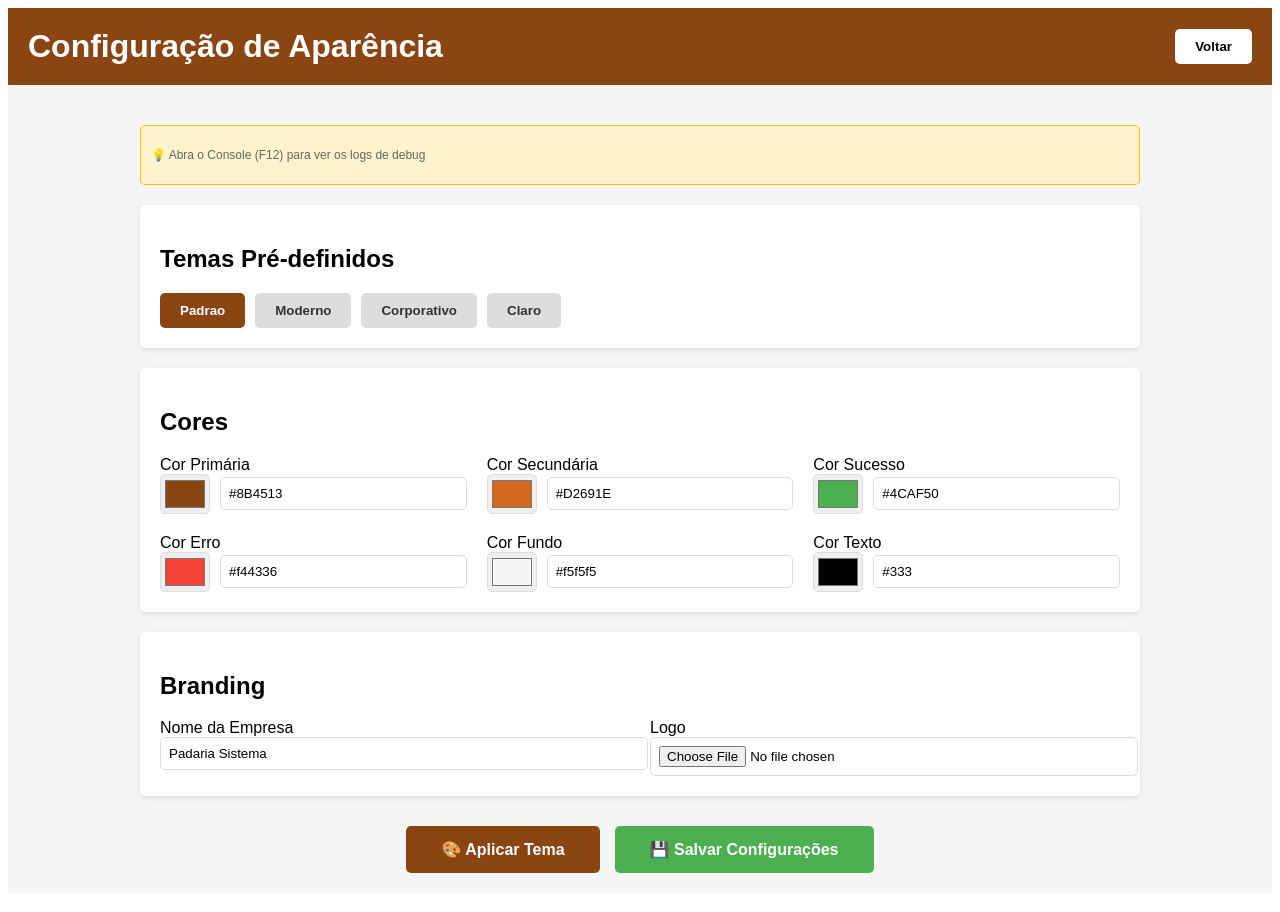
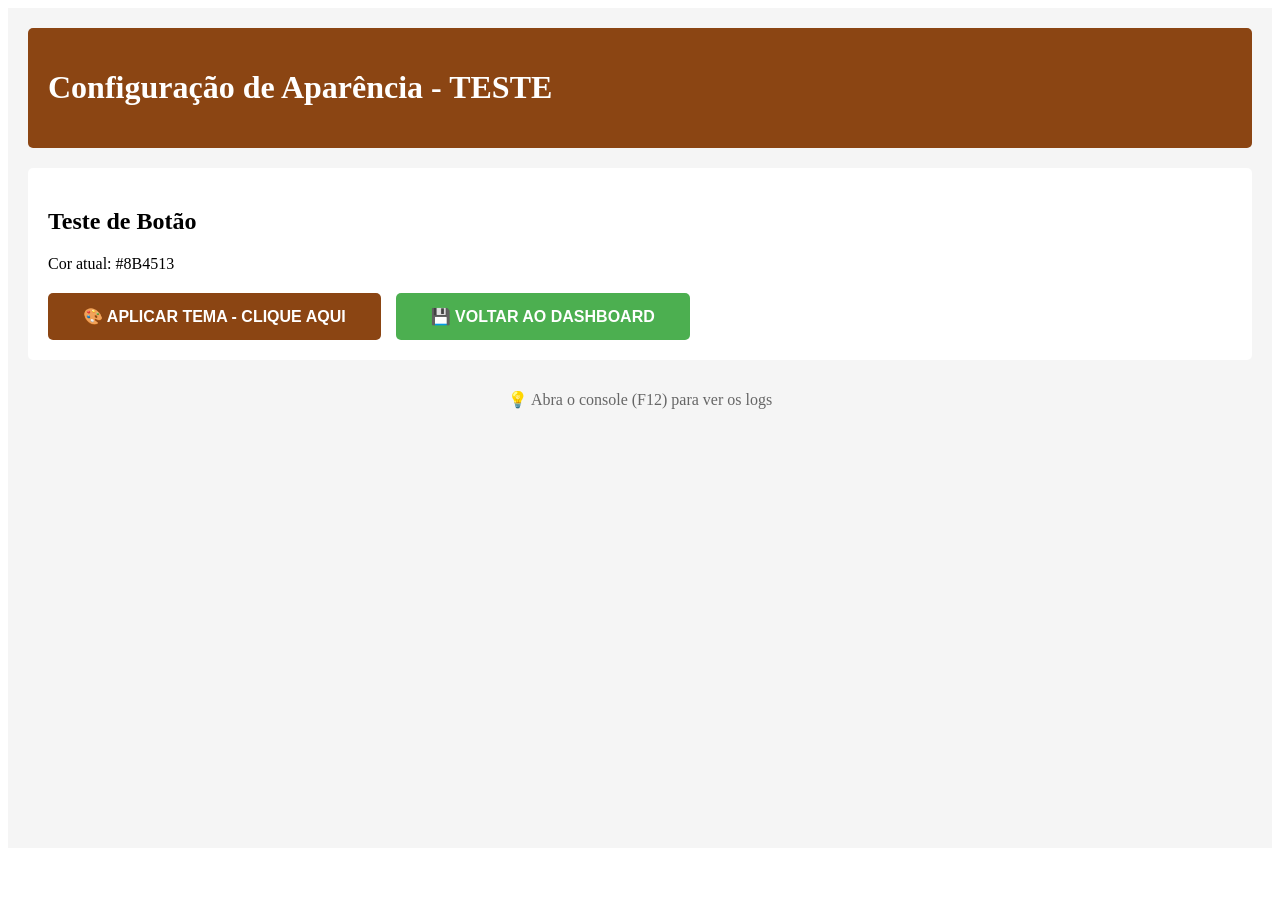
Before and after one commit to padocadamata/padaria-frontend, a Next.js app: page /admin-aparencia in a window 1280 px wide. Before the commit this address had no page. After the commit the page ends 856 px from the top, so only its background shows below. Built offline with nearby package versions, Linux system fonts and the light colour scheme.

Commit message:
Teste botão Aplicar Tema

```diff
--- a/pages/admin-aparencia.js
+++ b/pages/admin-aparencia.js
@@ -3,401 +3,74 @@ import { useRouter } from 'next/router';
 
 export default function AdminAparencia() {
   const router = useRouter();
-
   const [config, setConfig] = useState({
     corPrimaria: '#8B4513',
-    corSecundaria: '#D2691E',
     corSucesso: '#4CAF50',
-    corErro: '#f44336',
-    corFundo: '#f5f5f5',
-    corTexto: '#333',
-    fonte: 'Arial',
-    tamanhoTitulo: '28',
-    tamanhoCorp: '14',
-    nomeEmpresa: 'Padaria Sistema',
-    logoBase64: null,
   });
-
-  const [tema, setTema] = useState('padrao');
-  const [preview, setPreview] = useState(false);
   const [status, setStatus] = useState('');
 
   useEffect(() => {
-    const usuario = localStorage.getItem('usuario');
-    if (!usuario) {
-      router.push('/');
-    } else {
-      carregarConfiguracao();
-      console.log('✅ Página de Aparência carregada');
-    }
+    console.log('✅ PÁGINA DE APARÊNCIA CARREGADA');
   }, []);
 
-  const carregarConfiguracao = () => {
-    try {
-      const configSalva = localStorage.getItem('aparenciaConfig');
-      if (configSalva) {
-        const aparencia = JSON.parse(configSalva);
-        setConfig(aparencia);
-        console.log('✅ Config carregada:', aparencia);
-      }
-    } catch (error) {
-      console.error('❌ Erro ao carregar:', error);
-    }
-  };
-
-  const aplicarTema = (nomeTema) => {
-    console.log('🎨 Aplicando tema:', nomeTema);
-    setTema(nomeTema);
-
-    const temas = {
-      padrao: {
-        corPrimaria: '#8B4513',
-        corSecundaria: '#D2691E',
-        corSucesso: '#4CAF50',
-        corErro: '#f44336',
-        corFundo: '#f5f5f5',
-        corTexto: '#333',
-      },
-      moderno: {
-        corPrimaria: '#1976D2',
-        corSecundaria: '#42A5F5',
-        corSucesso: '#66BB6A',
-        corErro: '#EF5350',
-        corFundo: '#FAFAFA',
-        corTexto: '#212121',
-      },
-      corporativo: {
-        corPrimaria: '#000000',
-        corSecundaria: '#424242',
-        corSucesso: '#2E7D32',
-        corErro: '#C62828',
-        corFundo: '#FFFFFF',
-        corTexto: '#000000',
-      },
-      claro: {
-        corPrimaria: '#7E57C2',
-        corSecundaria: '#AB47BC',
-        corSucesso: '#43A047',
-        corErro: '#E53935',
-        corFundo: '#F5F5F5',
-        corTexto: '#212121',
-      },
-    };
-
-    const novaConfig = { ...config, ...temas[nomeTema] };
-    setConfig(novaConfig);
-    console.log('✅ Tema alterado para:', novaConfig.corPrimaria);
-  };
-
-  const handleChange = (campo, valor) => {
-    setConfig({ ...config, [campo]: valor });
-  };
-
-  const handleLogoUpload = (e) => {
-    const file = e.target.files[0];
-    if (file) {
-      const reader = new FileReader();
-      reader.onload = (event) => {
-        setConfig({ ...config, logoBase64: event.target.result });
-      };
-      reader.readAsDataURL(file);
-    }
-  };
-
-  const aplicarConfiguracao = () => {
-    try {
-      console.log('🎯 APLICANDO TEMA NAS PÁGINAS...', config);
-
-      // Salvar no localStorage
-      localStorage.setItem('aparenciaConfig', JSON.stringify(config));
-      console.log('✅ Salvo no localStorage');
-
-      // Disparar evento
-      window.dispatchEvent(new Event('aparenciaAlterada'));
-      console.log('✅ Evento disparado');
-
-      setStatus('✅ Tema aplicado! Volte para Dashboard para ver as mudanças.');
-      setTimeout(() => setStatus(''), 4000);
-
-      // Forçar atualização do root
-      const root = document.documentElement;
-      root.style.setProperty('--cor-primaria', config.corPrimaria);
-      console.log('✅ CSS variables atualizadas');
-
-    } catch (error) {
-      console.error('❌ Erro ao aplicar:', error);
-      setStatus('❌ Erro ao aplicar tema');
-    }
-  };
-
-  const salvarConfiguracao = () => {
-    try {
-      console.log('💾 SALVANDO CONFIGURAÇÕES...', config);
-      localStorage.setItem('aparenciaConfig', JSON.stringify(config));
-      console.log('✅ Configurações salvas no localStorage');
-
-      setStatus('✅ Configurações salvas com sucesso!');
-      setTimeout(() => setStatus(''), 4000);
-    } catch (error) {
-      console.error('❌ Erro ao salvar:', error);
-      setStatus('❌ Erro ao salvar');
-    }
+  const aplicarTema = () => {
+    console.log('🎨 CLICOU EM APLICAR TEMA');
+    setConfig({ ...config, corPrimaria: '#1976D2' });
+    localStorage.setItem('aparenciaConfig', JSON.stringify(config));
+    window.dispatchEvent(new Event('aparenciaAlterada'));
+    setStatus('✅ TEMA APLICADO!');
   };
 
   return (
-    <div style={{ ...styles.container, backgroundColor: config.corFundo }}>
-      <div style={{ ...styles.header, backgroundColor: config.corPrimaria }}>
-        <h1 style={styles.titulo}>Configuração de Aparência</h1>
-        <button onClick={() => router.push('/dashboard')} style={styles.botaoVoltar}>
-          Voltar
-        </button>
+    <div style={{ backgroundColor: '#f5f5f5', minHeight: '100vh', padding: '20px' }}>
+      <div style={{ backgroundColor: config.corPrimaria, color: 'white', padding: '20px', borderRadius: '5px', marginBottom: '20px' }}>
+        <h1>Configuração de Aparência - TESTE</h1>
       </div>
 
-      <div style={styles.conteudo}>
-        {status && (
-          <div style={{
-            ...styles.status,
-            backgroundColor: status.includes('Erro') ? '#f44336' : '#4CAF50',
-          }}>
-            {status}
-          </div>
-        )}
+      {status && <div style={{ backgroundColor: '#4CAF50', color: 'white', padding: '15px', marginBottom: '20px', borderRadius: '5px' }}>{status}</div>}
 
-        <div style={styles.debug}>
-          <p style={{ fontSize: '12px', color: '#666' }}>
-            💡 Abra o Console (F12) para ver os logs de debug
-          </p>
-        </div>
+      <div style={{ backgroundColor: 'white', padding: '20px', borderRadius: '5px', marginBottom: '20px' }}>
+        <h2>Teste de Botão</h2>
+        <p>Cor atual: {config.corPrimaria}</p>
 
-        <div style={styles.secao}>
-          <h2>Temas Pré-definidos</h2>
-          <div style={styles.temas}>
-            {['padrao', 'moderno', 'corporativo', 'claro'].map((t) => (
-              <button
-                key={t}
-                onClick={() => aplicarTema(t)}
-                style={{
-                  ...styles.botaoTema,
-                  backgroundColor: tema === t ? config.corPrimaria : '#ddd',
-                  color: tema === t ? 'white' : '#333',
-                }}
-              >
-                {t.charAt(0).toUpperCase() + t.slice(1)}
-              </button>
-            ))}
-          </div>
-        </div>
-
-        <div style={styles.secao}>
-          <h2>Cores</h2>
-          <div style={styles.grade}>
-            {[
-              { label: 'Cor Primária', campo: 'corPrimaria' },
-              { label: 'Cor Secundária', campo: 'corSecundaria' },
-              { label: 'Cor Sucesso', campo: 'corSucesso' },
-              { label: 'Cor Erro', campo: 'corErro' },
-              { label: 'Cor Fundo', campo: 'corFundo' },
-              { label: 'Cor Texto', campo: 'corTexto' },
-            ].map((item) => (
-              <div key={item.campo} style={styles.grupo}>
-                <label>{item.label}</label>
-                <div style={styles.inputCor}>
-                  <input
-                    type="color"
-                    value={config[item.campo]}
-                    onChange={(e) => handleChange(item.campo, e.target.value)}
-                    style={styles.colorInput}
-                  />
-                  <input
-                    type="text"
-                    value={config[item.campo]}
-                    onChange={(e) => handleChange(item.campo, e.target.value)}
-                    style={styles.textInput}
-                  />
-                </div>
-              </div>
-            ))}
-          </div>
-        </div>
-
-        <div style={styles.secao}>
-          <h2>Branding</h2>
-          <div style={styles.grade}>
-            <div style={styles.grupo}>
-              <label>Nome da Empresa</label>
-              <input
-                type="text"
-                value={config.nomeEmpresa}
-                onChange={(e) => handleChange('nomeEmpresa', e.target.value)}
-                style={styles.input}
-              />
-            </div>
-            <div style={styles.grupo}>
-              <label>Logo</label>
-              <input
-                type="file"
-                accept="image/*"
-                onChange={handleLogoUpload}
-                style={styles.input}
-              />
-              {config.logoBase64 && (
-                <img src={config.logoBase64} style={styles.logoPreview} alt="Logo" />
-              )}
-            </div>
-          </div>
-        </div>
-
-        <div style={styles.footer}>
+        <div style={{ display: 'flex', gap: '15px', marginTop: '20px' }}>
           <button
-            onClick={aplicarConfiguracao}
+            onClick={aplicarTema}
             style={{
-              ...styles.botaoAplicar,
+              padding: '14px 35px',
               backgroundColor: config.corPrimaria,
+              color: 'white',
+              border: 'none',
+              borderRadius: '5px',
+              fontSize: '16px',
+              fontWeight: 'bold',
+              cursor: 'pointer',
             }}
           >
-            🎨 Aplicar Tema
+            🎨 APLICAR TEMA - CLIQUE AQUI
           </button>
+
           <button
-            onClick={salvarConfiguracao}
+            onClick={() => router.push('/dashboard')}
             style={{
-              ...styles.botaoSalvar,
-              backgroundColor: config.corSucesso,
+              padding: '14px 35px',
+              backgroundColor: '#4CAF50',
+              color: 'white',
+              border: 'none',
+              borderRadius: '5px',
+              fontSize: '16px',
+              fontWeight: 'bold',
+              cursor: 'pointer',
             }}
           >
-            💾 Salvar Configurações
+            💾 VOLTAR AO DASHBOARD
           </button>
         </div>
       </div>
+
+      <p style={{ textAlign: 'center', color: '#666', marginTop: '30px' }}>
+        💡 Abra o console (F12) para ver os logs
+      </p>
     </div>
   );
 }
-
-const styles = {
-  container: {
-    minHeight: '100vh',
-    fontFamily: 'Arial, sans-serif',
-  },
-  header: {
-    display: 'flex',
-    justifyContent: 'space-between',
-    alignItems: 'center',
-    color: 'white',
-    padding: '20px',
-  },
-  titulo: {
-    margin: 0,
-  },
-  botaoVoltar: {
-    padding: '10px 20px',
-    backgroundColor: 'white',
-    border: 'none',
-    borderRadius: '5px',
-    cursor: 'pointer',
-    fontWeight: 'bold',
-  },
-  conteudo: {
-    maxWidth: '1000px',
-    margin: '20px auto',
-    padding: '20px',
-  },
-  status: {
-    color: 'white',
-    padding: '15px',
-    borderRadius: '5px',
-    marginBottom: '20px',
-    textAlign: 'center',
-    fontWeight: 'bold',
-  },
-  debug: {
-    backgroundColor: '#FFF3CD',
-    border: '1px solid #FFC107',
-    padding: '10px',
-    borderRadius: '5px',
-    marginBottom: '20px',
-  },
-  secao: {
-    backgroundColor: 'white',
-    padding: '20px',
-    borderRadius: '5px',
-    marginBottom: '20px',
-    boxShadow: '0 2px 5px rgba(0,0,0,0.1)',
-  },
-  temas: {
-    display: 'flex',
-    gap: '10px',
-    marginTop: '10px',
-    flexWrap: 'wrap',
-  },
-  botaoTema: {
-    padding: '10px 20px',
-    border: 'none',
-    borderRadius: '5px',
-    cursor: 'pointer',
-    fontWeight: 'bold',
-  },
-  grade: {
-    display: 'grid',
-    gridTemplateColumns: 'repeat(auto-fit, minmax(250px, 1fr))',
-    gap: '20px',
-    marginTop: '15px',
-  },
-  grupo: {
-    display: 'flex',
-    flexDirection: 'column',
-  },
-  inputCor: {
-    display: 'flex',
-    gap: '10px',
-    alignItems: 'center',
-  },
-  colorInput: {
-    width: '50px',
-    height: '40px',
-    border: '1px solid #ddd',
-    borderRadius: '5px',
-    cursor: 'pointer',
-  },
-  textInput: {
-    flex: 1,
-    padding: '8px',
-    border: '1px solid #ddd',
-    borderRadius: '5px',
-  },
-  input: {
-    padding: '8px',
-    border: '1px solid #ddd',
-    borderRadius: '5px',
-    width: '100%',
-  },
-  logoPreview: {
-    maxWidth: '150px',
-    maxHeight: '150px',
-    marginTop: '10px',
-    borderRadius: '5px',
-  },
-  footer: {
-    display: 'flex',
-    gap: '15px',
-    justifyContent: 'center',
-    marginTop: '30px',
-    flexWrap: 'wrap',
-  },
-  botaoAplicar: {
-    padding: '14px 35px',
-    color: 'white',
-    border: 'none',
-    borderRadius: '5px',
-    fontSize: '16px',
-    fontWeight: 'bold',
-    cursor: 'pointer',
-  },
-  botaoSalvar: {
-    padding: '14px 35px',
-    color: 'white',
-    border: 'none',
-    borderRadius: '5px',
-    fontSize: '16px',
-    fontWeight: 'bold',
-    cursor: 'pointer',
-  },
-};
```
